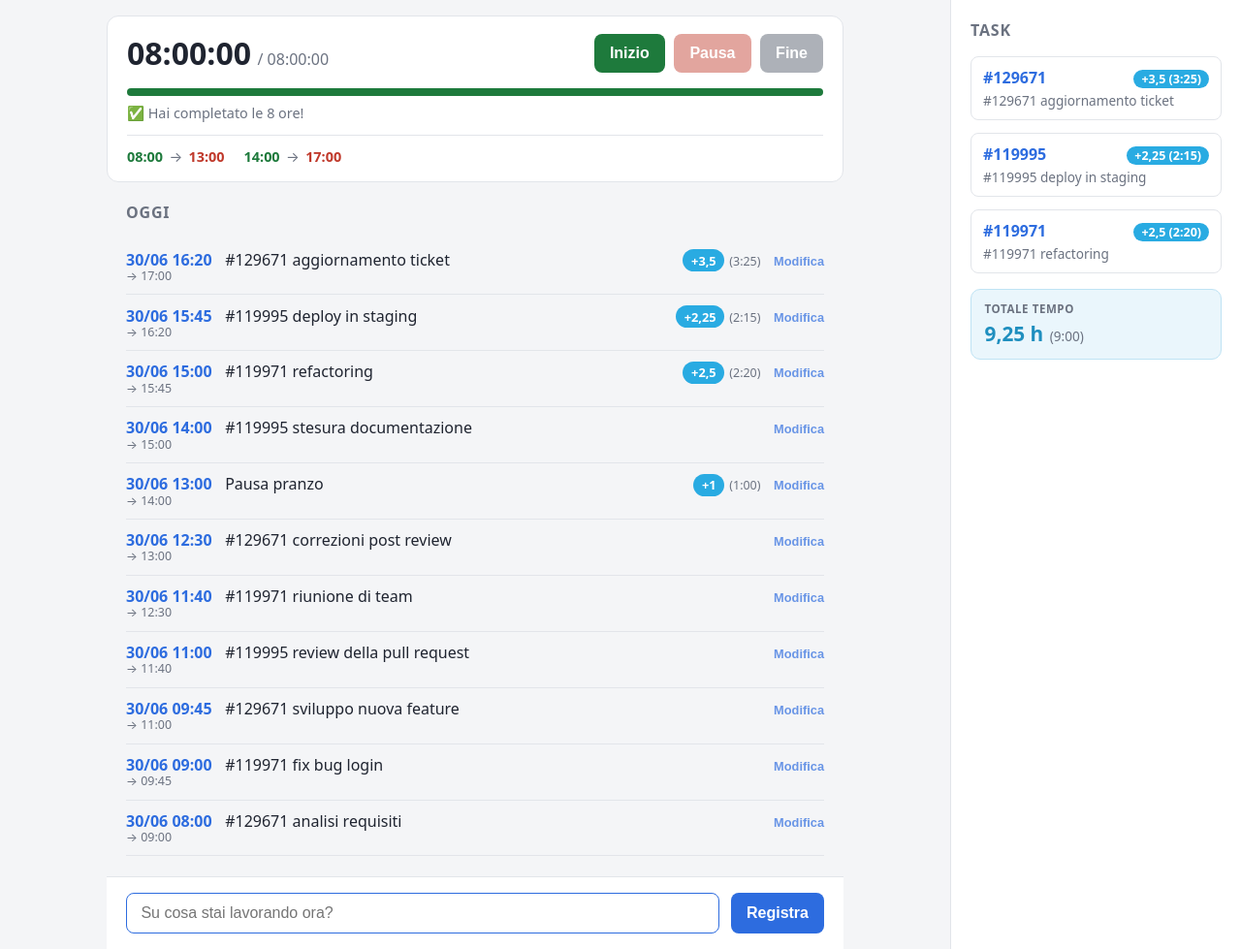
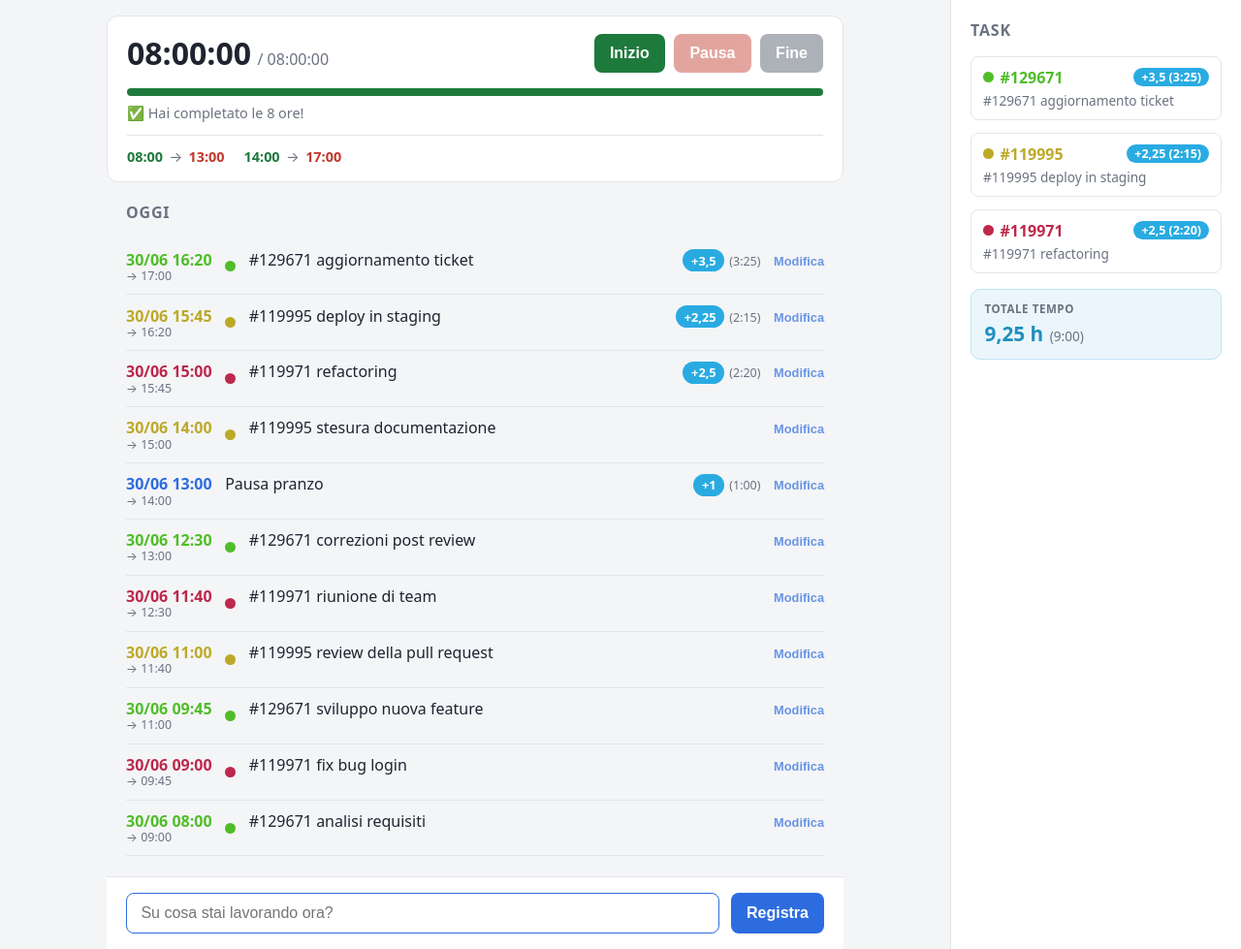
Before and after one commit to DonUriello/consuntiver, a Spring Boot app: page / in a window 1280 px wide. Shown: the part 52-1031 px from the top of the page at 97% size. Run offline with Spring Boot 4, Linux system fonts and the light colour scheme; a user stored in the database is signed in; data comes from the database, SQL or seed files in the repository; some of the project's set-up classes (security, data sources, template engines, error pages and the like) are left out, and stand-ins take their place.

Commit message:
Colore per task: orario, badge nelle righe e colonna task collegati
- Ogni task ha un colore (tinta derivata dal numero, stabile) esposto via una
  classe CSS .tc-<idtask> che imposta la variabile --tc
- La stessa classe colora: l'orario della riga, un badge (pallino) nella riga,
  e la voce del task nella colonna di destra
- Le righe senza task restano col colore di default

Co-Authored-By: Claude Opus 4.8 <noreply@anthropic.com>
Claude-Session: https://claude.ai/code/session_01ChtgCd5ZEyQHBsevwyMqNK

```diff
--- a/src/main/java/com/consuntiver/controller/HomeController.java
+++ b/src/main/java/com/consuntiver/controller/HomeController.java
@@ -22,6 +22,7 @@ import java.time.ZoneId;
 import java.time.format.DateTimeFormatter;
 import java.util.ArrayList;
 import java.util.Collections;
+import java.util.HashMap;
 import java.util.LinkedHashMap;
 import java.util.List;
 import java.util.Locale;
@@ -78,6 +79,8 @@ public class HomeController {
         model.addAttribute("contextTotal", contextTimes);
         model.addAttribute("taskLinks", taskLinks);
         model.addAttribute("taskClipboard", buildTaskClipboard(taskLinks, entries, contextTimes));
+        model.addAttribute("taskColorCss", buildTaskColorCss(taskLinks));
+        model.addAttribute("entryTaskClass", buildEntryTaskClass(entries));
         model.addAttribute("homeUrl", config.getHomeUrl());
         model.addAttribute("attendances", attendances);
         model.addAttribute("summary", summary);
@@ -115,6 +118,35 @@ public class HomeController {
             clipboard.put(task.id(), time + " - " + descriptions);
         }
         return clipboard;
+    }
+
+    /**
+     * CSS con una classe {@code .tc-<idtask>} per ogni task, che imposta la variabile
+     * {@code --tc} col colore del task. La stessa classe colora orario, badge e colonna task.
+     */
+    private String buildTaskColorCss(List<TaskLinkExtractor.TaskLink> taskLinks) {
+        StringBuilder css = new StringBuilder();
+        for (TaskLinkExtractor.TaskLink task : taskLinks) {
+            css.append(".tc-").append(task.id())
+                    .append("{--tc:").append(colorFor(task.id())).append(";}");
+        }
+        return css.toString();
+    }
+
+    /** Mappa id-riga -> classe colore ({@code tc-<idtask>}) per le righe che citano un task. */
+    private Map<Long, String> buildEntryTaskClass(List<WorkEntry> entries) {
+        Map<Long, String> classes = new HashMap<>();
+        for (WorkEntry entry : entries) {
+            taskLinkExtractor.firstTaskId(entry.getDescription())
+                    .ifPresent(id -> classes.put(entry.getId(), "tc-" + id));
+        }
+        return classes;
+    }
+
+    /** Colore del task: tinta derivata (stabile) dal numero, cosi' non cambia a ogni ricarica. */
+    private static String colorFor(String taskId) {
+        int hue = Math.floorMod(taskId.hashCode(), 360);
+        return "hsl(" + hue + ", 65%, 45%)";
     }
 
     /** Rimuove il riferimento al task (es. "#129671") dalla descrizione, lasciando l'attivita'. */
--- a/src/main/resources/static/css/style.css
+++ b/src/main/resources/static/css/style.css
@@ -232,14 +232,17 @@ button:hover {
 
 .task-head {
     display: flex;
-    align-items: baseline;
-    justify-content: space-between;
-    gap: 0.5rem;
+    align-items: center;
+    gap: 0.4rem;
+}
+
+.task-head .task-time {
+    margin-left: auto;
 }
 
 .task-id {
     font-weight: 700;
-    color: var(--primary);
+    color: var(--tc, var(--primary));
     text-decoration: none;
     font-variant-numeric: tabular-nums;
 }
@@ -376,8 +379,18 @@ button:hover {
 }
 
 .entry-start {
-    color: var(--primary);
+    color: var(--tc, var(--primary));
     font-weight: 600;
+}
+
+/* Badge colorato del task (stesso colore --tc impostato dalla classe .tc-<idtask>). */
+.task-dot {
+    flex-shrink: 0;
+    align-self: center;
+    width: 11px;
+    height: 11px;
+    border-radius: 50%;
+    background: var(--tc, var(--muted));
 }
 
 .entry-end {
--- a/src/main/resources/templates/home.html
+++ b/src/main/resources/templates/home.html
@@ -5,6 +5,8 @@
     <meta name="viewport" content="width=device-width, initial-scale=1.0">
     <title>Consuntiver</title>
     <link rel="stylesheet" th:href="@{/css/style.css}">
+    <!-- Colori per task: una classe .tc-<idtask> per ciascun task, generata a runtime. -->
+    <style th:utext="${taskColorCss}"></style>
 </head>
 <body class="app-page">
 <header class="app-header">
@@ -76,13 +78,16 @@
     </p>
 
     <ul class="entry-list">
-        <li class="entry" th:each="entry : ${entries}">
+        <li class="entry" th:each="entry : ${entries}"
+            th:classappend="${entryTaskClass.containsKey(entry.id) ? entryTaskClass.get(entry.id) : ''}">
             <div class="entry-view">
                 <span class="entry-time">
                     <span class="entry-start" th:text="${dateTimeFormat.format(entry.startedAt)}">01/07 09:30</span>
                     <span class="entry-end"
                           th:text="${entry.endedAt != null ? '→ ' + timeFormat.format(entry.endedAt) : '→ …'}">→ 10:00</span>
                 </span>
+                <span class="task-dot" th:if="${entryTaskClass.containsKey(entry.id)}"
+                      title="Colore del task"></span>
                 <span class="entry-text" th:text="${entry.description}">Descrizione</span>
                 <span class="ctx-time" th:if="${contextTimes.containsKey(entry.id)}">
                     <a class="ctx-time-btn"
@@ -125,8 +130,9 @@
         Nessun task rilevato. Cita un numero (es. #12345) in una riga e comparira' qui.
     </p>
     <ul class="task-list">
-        <li class="task" th:each="t : ${taskLinks}">
+        <li class="task" th:each="t : ${taskLinks}" th:classappend="'tc-' + ${t.id}">
             <span class="task-head">
+                <span class="task-dot"></span>
                 <a class="task-id" th:href="${t.url}" target="_blank" rel="noopener"
                    th:attr="data-clipboard=${taskClipboard.get(t.id)}"
                    title="Copia il rapportino negli appunti e apri il task"
```
